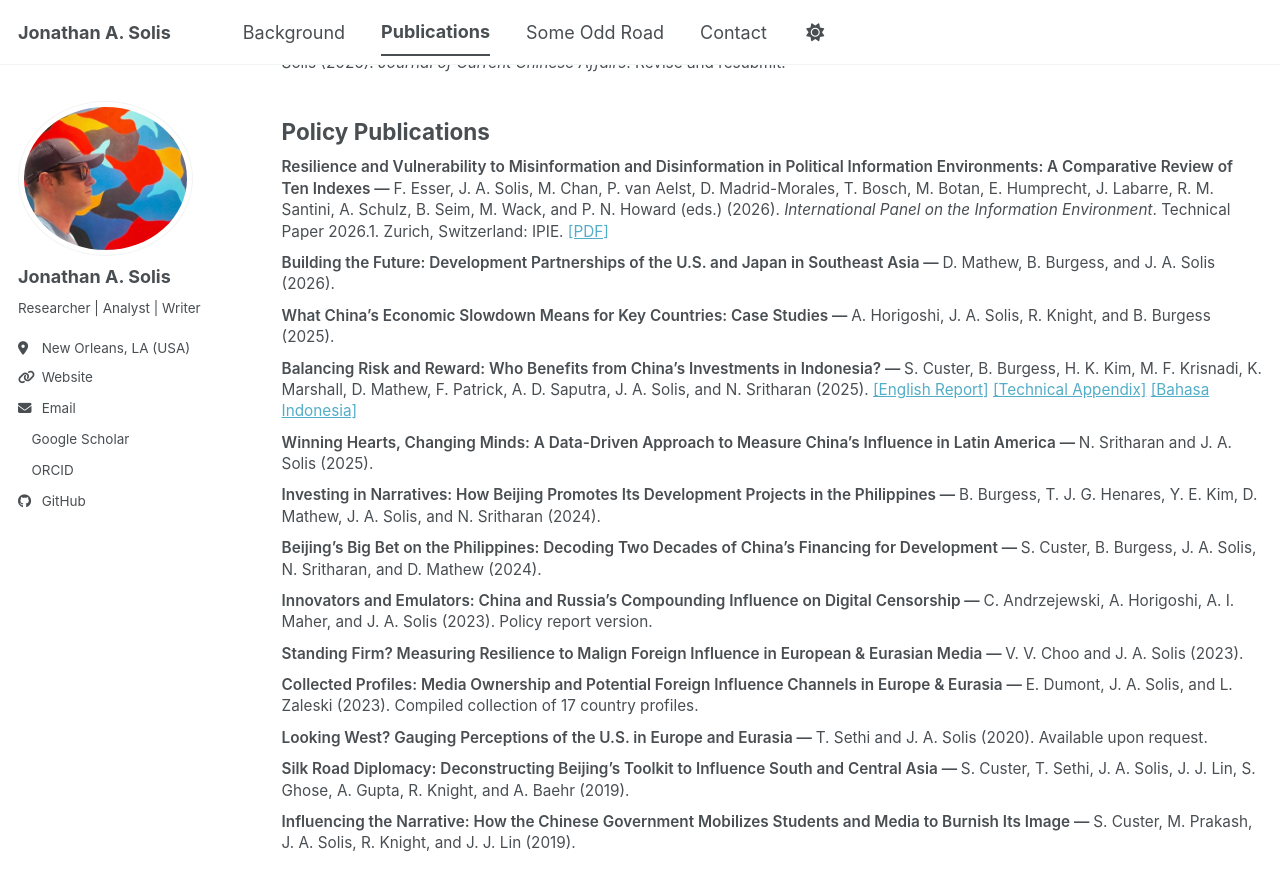
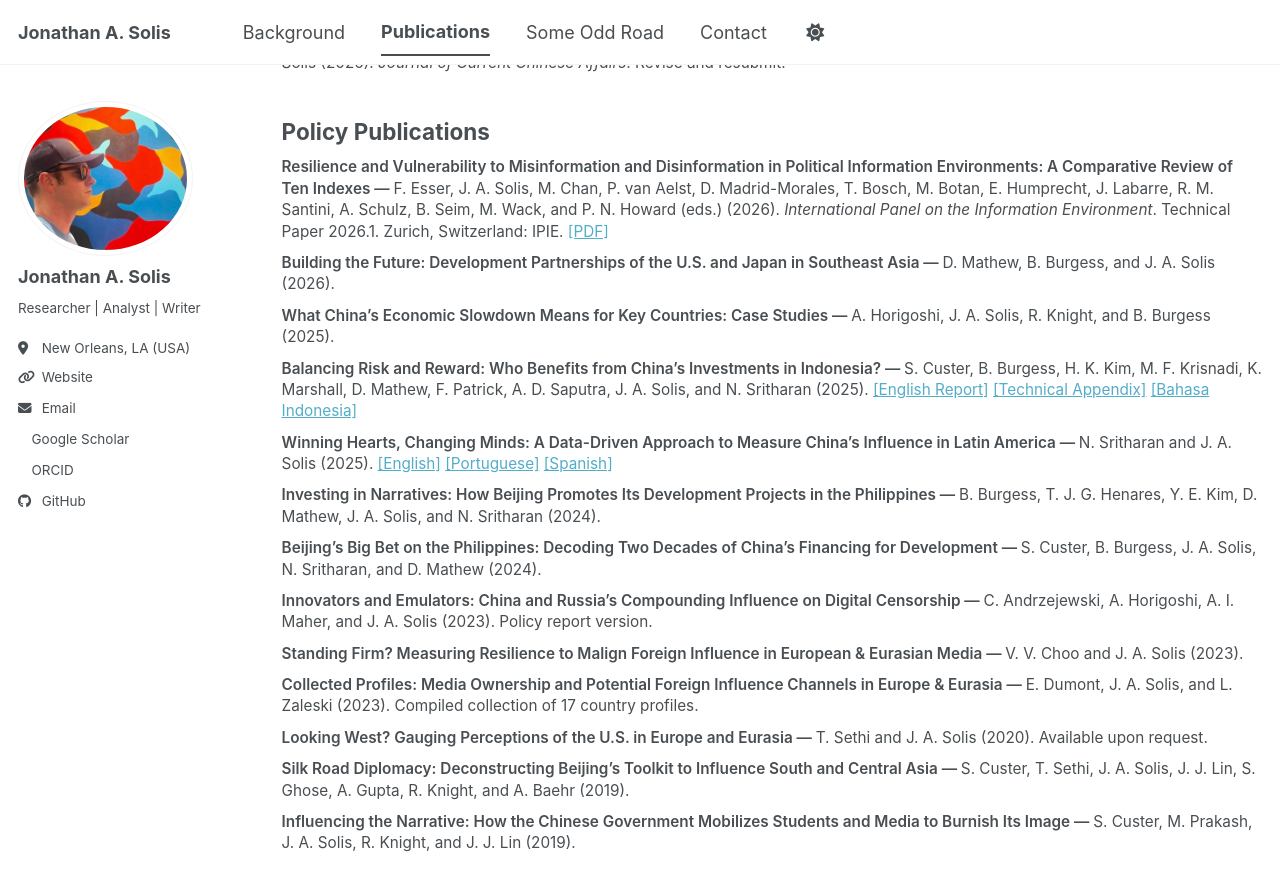
Before and after one commit to westbank-alchemy/westbank-alchemy.github.io, a Jekyll site: the page built from _pages/publications.html, in a window 1280 px wide and 900 px high, scrolled down 833 px. Shown: the top 891 px of the window. Built offline with Jekyll 4.4.1, drawn with Linux system fonts in a browser that asks for light colours; a style sheet for code colours, icons or effects is not loaded.

Commit message:
Update publications.html 3

```diff
--- a/_pages/publications.html
+++ b/_pages/publications.html
@@ -259,7 +259,12 @@ author_profile: true
   </p>
   <p class="publication-authors">
     N. Sritharan and J. A. Solis (2025)
-  </p>
+ </p>
+  <p class="publication-source">
+  <a href="/files/heart_minds_english.pdf">[English]</a>
+  <a href="/files/hearts_minds_portuguese.pdf">[Portuguese]</a>
+  <a href="/files/hearts_minds_spanish.pdf">[Spanish]</a>
+</p>
 </div>
 
 <div class="publication-entry">
```
